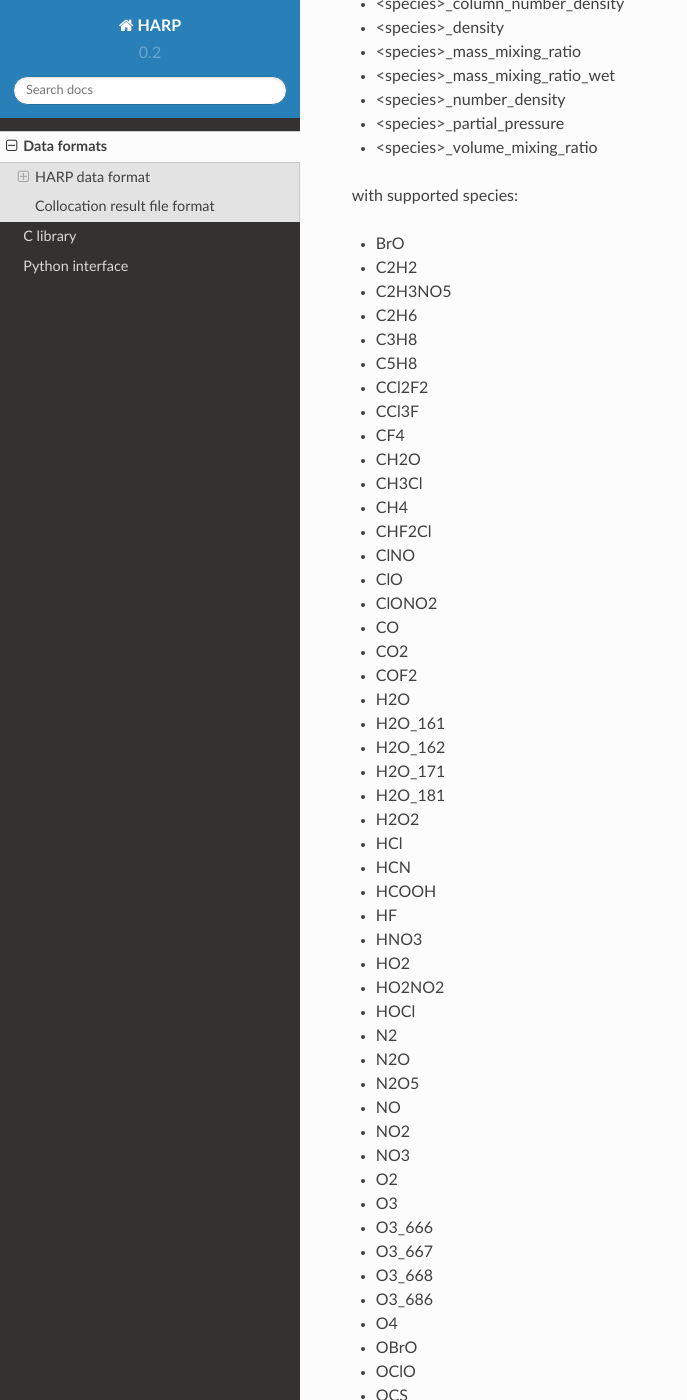
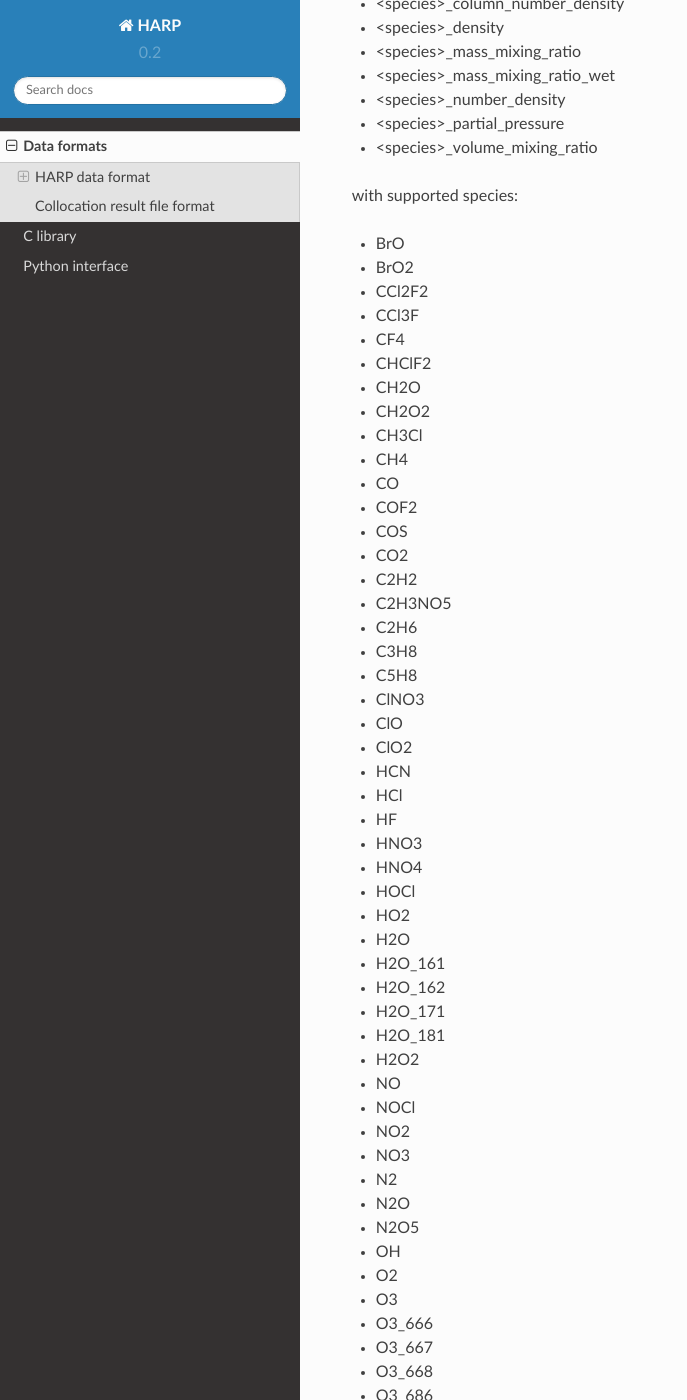
Before and after one commit to stcorp/harp, a Sphinx documentation site: the page built from doc/dataformats.rst, in a window 1280 px wide and 1400 px high, scrolled down 6118 px. Shown: the whole window, without its empty margins (0-687 px from the left). Built offline with Sphinx 7.4.7 and the Read the Docs theme 2.0.0, drawn with Linux system fonts in a browser that asks for light colours; pages that are not in the unit, such as notebooks, are missing from menus.

Commit message:
Revise standard naming of chemical species + sorting

```diff
--- a/doc/dataformats.rst
+++ b/doc/dataformats.rst
@@ -261,44 +261,48 @@ The core variables are:
 with supported species:
 
 - BrO
+- BrO2
+- CCl2F2
+- CCl3F
+- CF4
+- CHClF2
+- CH2O
+- CH2O2
+- CH3Cl
+- CH4
+- CO
+- COF2
+- COS
+- CO2
 - C2H2
 - C2H3NO5
 - C2H6
 - C3H8
 - C5H8
-- CCl2F2
-- CCl3F
-- CF4
-- CH2O
-- CH3Cl
-- CH4
-- CHF2Cl
-- ClNO
+- ClNO3
 - ClO
-- ClONO2
-- CO
-- CO2
-- COF2
+- ClO2
+- HCN
+- HCl
+- HF
+- HNO3
+- HNO4
+- HOCl
+- HO2
 - H2O
 - H2O_161
 - H2O_162
 - H2O_171
 - H2O_181
 - H2O2
-- HCl
-- HCN
-- HCOOH
-- HF
-- HNO3
-- HO2
-- HO2NO2
-- HOCl
+- NO
+- NOCl
+- NO2
+- NO3
 - N2
 - N2O
 - N2O5
-- NO
-- NO2
-- NO3
+- OH
 - O2
 - O3
 - O3_666
@@ -306,10 +310,6 @@ with supported species:
 - O3_668
 - O3_686
 - O4
-- OBrO
-- OClO
-- OCS
-- OH
 - SF6
 - SO2
 
```
Also changed, not shown: doc/html/dataformats.html (+27 -27 lines), doc/html/genindex.html (+33 -33 lines), doc/html/libharp_algorithm.html (+143 -143 lines), doc/html/searchindex.js, 4 other files.
